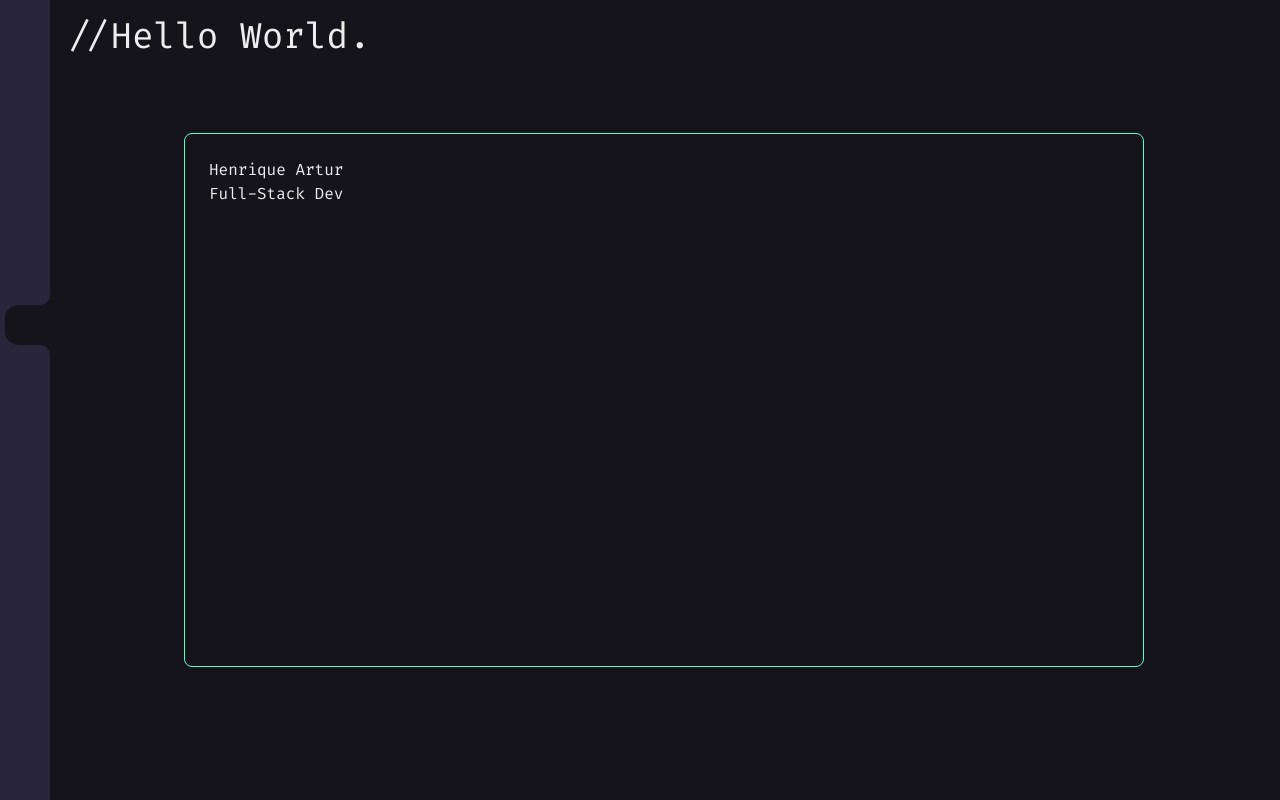
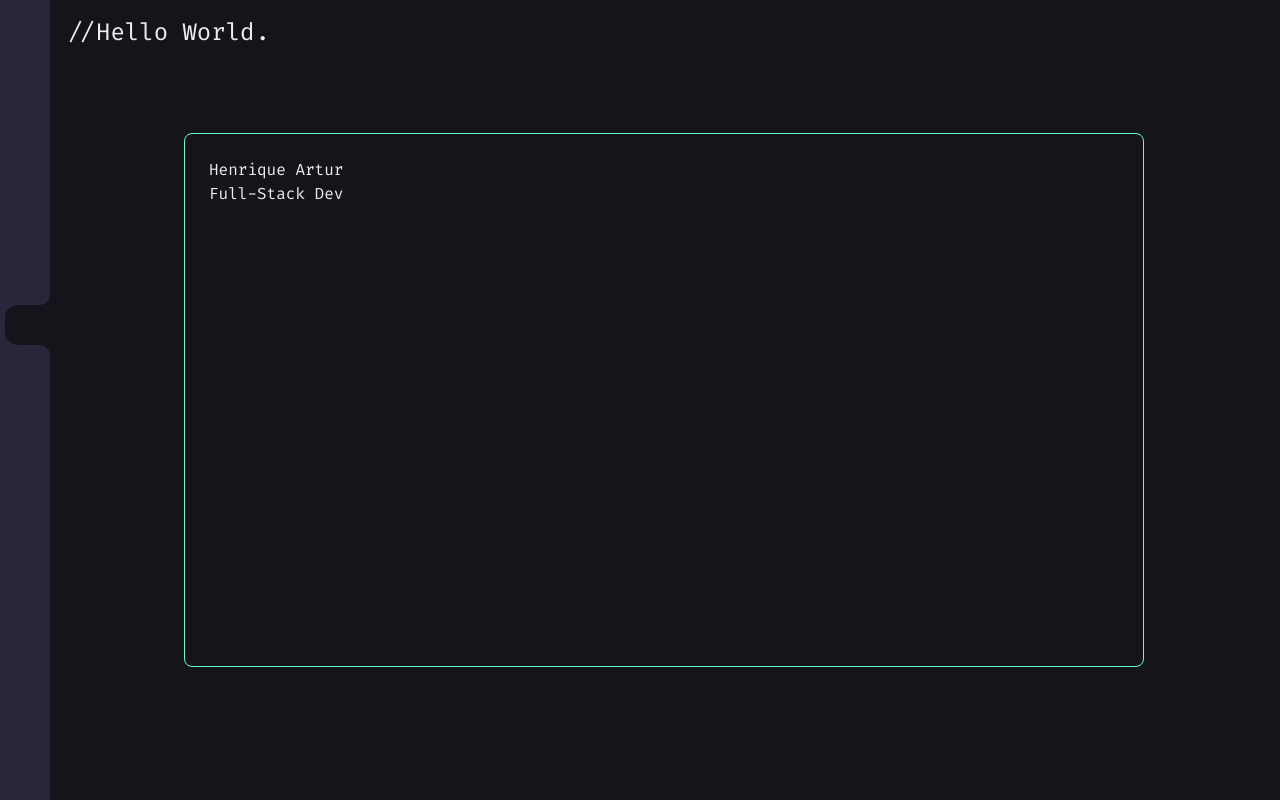
Before and after one commit to HenriqueArtur/Personal-Site-2.0, a React (Vite) app: page / in a window 1280 px wide. Built offline with nearby package versions, Linux system fonts and the light colour scheme; some icons are missing.

Commit message:
:recycle: Change styles and Tags in Title component

```diff
--- a/src/components/Title/index.tsx
+++ b/src/components/Title/index.tsx
@@ -30,12 +30,12 @@ export default function Title(): JSX.Element {
   }, [title]);
 
   return (
-    <h1 className="text-4xl flex">
-      <p>//</p>
+    <h2 className="text-2xl flex">
+      <span>//</span>
       <Typewriter
         onInit={animate}
         options={{ cursor: ".", delay: 35 }}
       />
-    </h1>
+    </h2>
   );
 };
```
